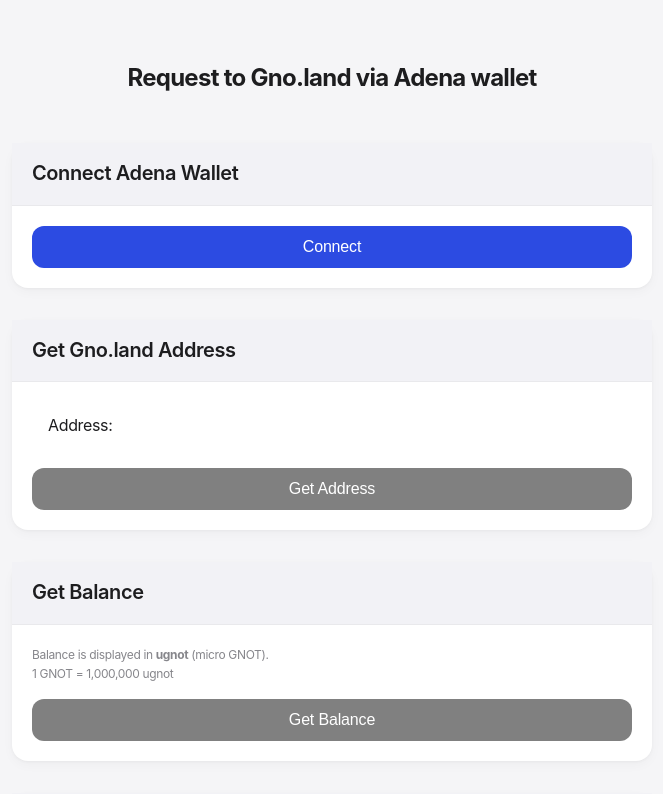
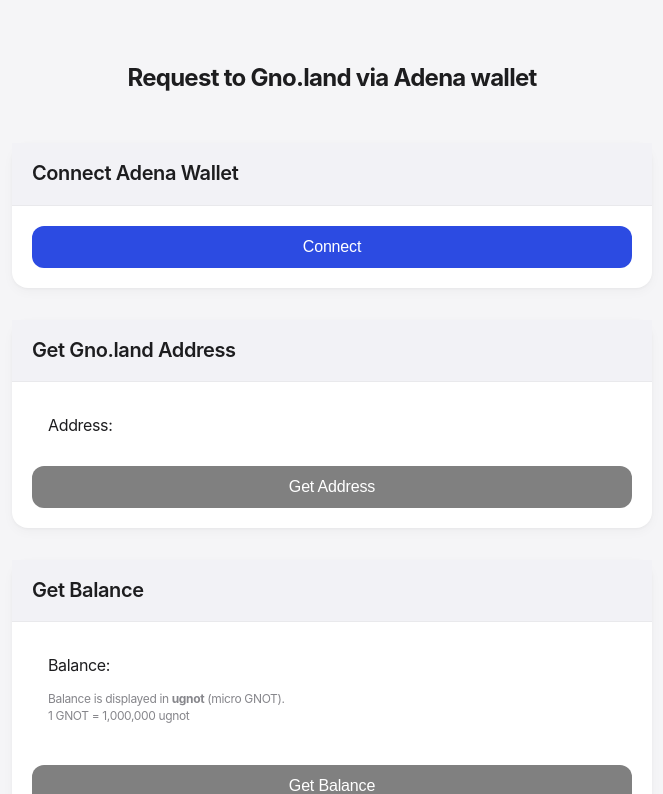
Before and after one commit to Zomebie/simple-dapp, a React (Vite) app: page / in a window 1280 px wide. Shown: the top 794 px of the page, without its empty margins (308-971 px from the left). Built offline with nearby package versions, Linux system fonts and the light colour scheme.

Commit message:
refactor: render html in CardContent

```diff
--- a/src/components/ConnectWallet.tsx
+++ b/src/components/ConnectWallet.tsx
@@ -37,8 +37,10 @@
     <Card title="Connect Adena Wallet">
       {isConnected && address && (
         <CardContent aria-label={`Connected wallet address: ${address}`}>
-          <StatusDot aria-hidden="true" />
-          {address}
+          <span>
+            <StatusDot aria-hidden="true" />
+            {address}
+          </span>
         </CardContent>
       )}
       <Button
--- a/src/components/GetBalance.tsx
+++ b/src/components/GetBalance.tsx
@@ -7,8 +7,6 @@
 const HelpText = styled.p`
   font-size: 12px;
   color: #86868b;
-  margin: 0;
-  line-height: 1.6;
 `;
 
 export default function GetBalance() {
@@ -31,13 +29,14 @@
 
   return (
     <Card title="Get Balance">
-      {balance !== null && (
-        <CardContent aria-label={`Account balance: ${balance}`}>{balance}</CardContent>
-      )}
-      <HelpText>
-        Balance is displayed in <strong>ugnot</strong> (micro GNOT).
-        <br />1 GNOT = 1,000,000 ugnot
-      </HelpText>
+      <CardContent aria-label={`Account balance: ${balance}`}>
+        <span>Balance: {balance}</span>
+        <HelpText>
+          Balance is displayed in <strong>ugnot</strong> (micro GNOT).
+          <br />1 GNOT = 1,000,000 ugnot
+        </HelpText>
+      </CardContent>
+
       <Button disabled={!isConnected} onClick={handleGetBalance} aria-label="Get account balance">
         Get Balance
       </Button>
--- a/src/components/common/CardContent.tsx
+++ b/src/components/common/CardContent.tsx
@@ -1,9 +1,10 @@
 import styled from "styled-components";
 
 const CardContent = styled.output`
-  height: 50px;
   font-size: 16px;
   padding: 12px 16px;
+  display: flex;
+  flex-direction: column;
 `;
 
 export default CardContent;
```
